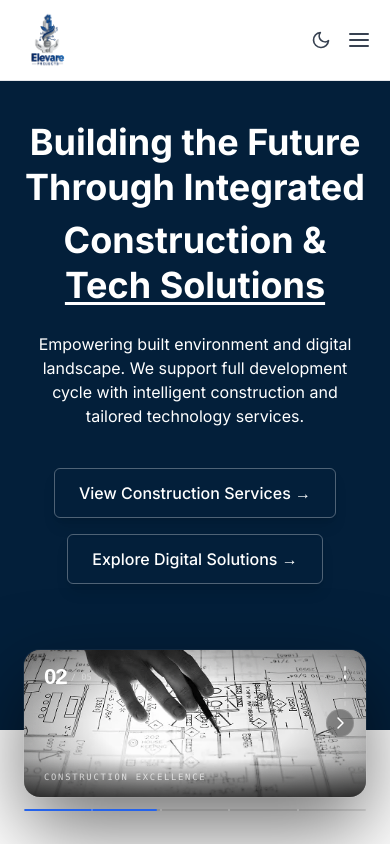
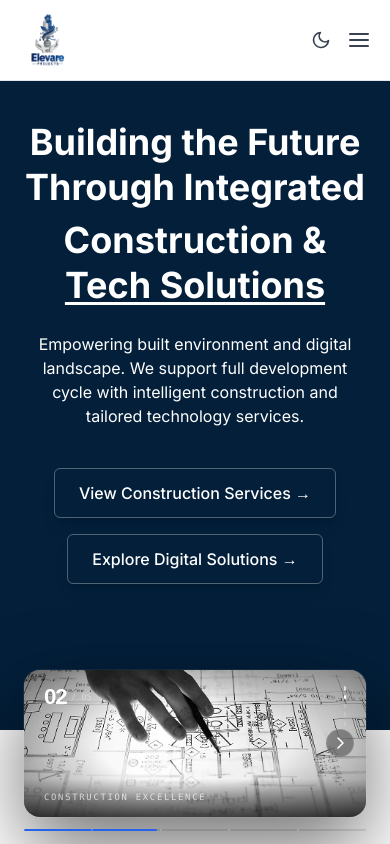
Before and after one commit to elevareprojectsltd/elevare, a React (Vite) app: page / in a window 390 px wide. Shown: the top 844 px of the page. Built offline with nearby package versions, Linux system fonts and the light colour scheme.

Commit message:
all done

```diff
--- a/src/components/Home/HeroMediaBridge.jsx
+++ b/src/components/Home/HeroMediaBridge.jsx
@@ -146,7 +146,7 @@ export default function HeroMediaBridge() {
   const next = () => goTo((index + 1) % SLIDES.length);
 
   return (
-    <section className="w-full bg-transparent -mt-20 md:-mt-40 lg:-mt-44">
+    <section className="w-full bg-transparent -mt-15 md:-mt-40 lg:-mt-44">
       <div className="max-w-[1200px] mx-auto px-6">
         <div className="w-full md:w-[85%] lg:w-[70%] mx-auto">
 
```
